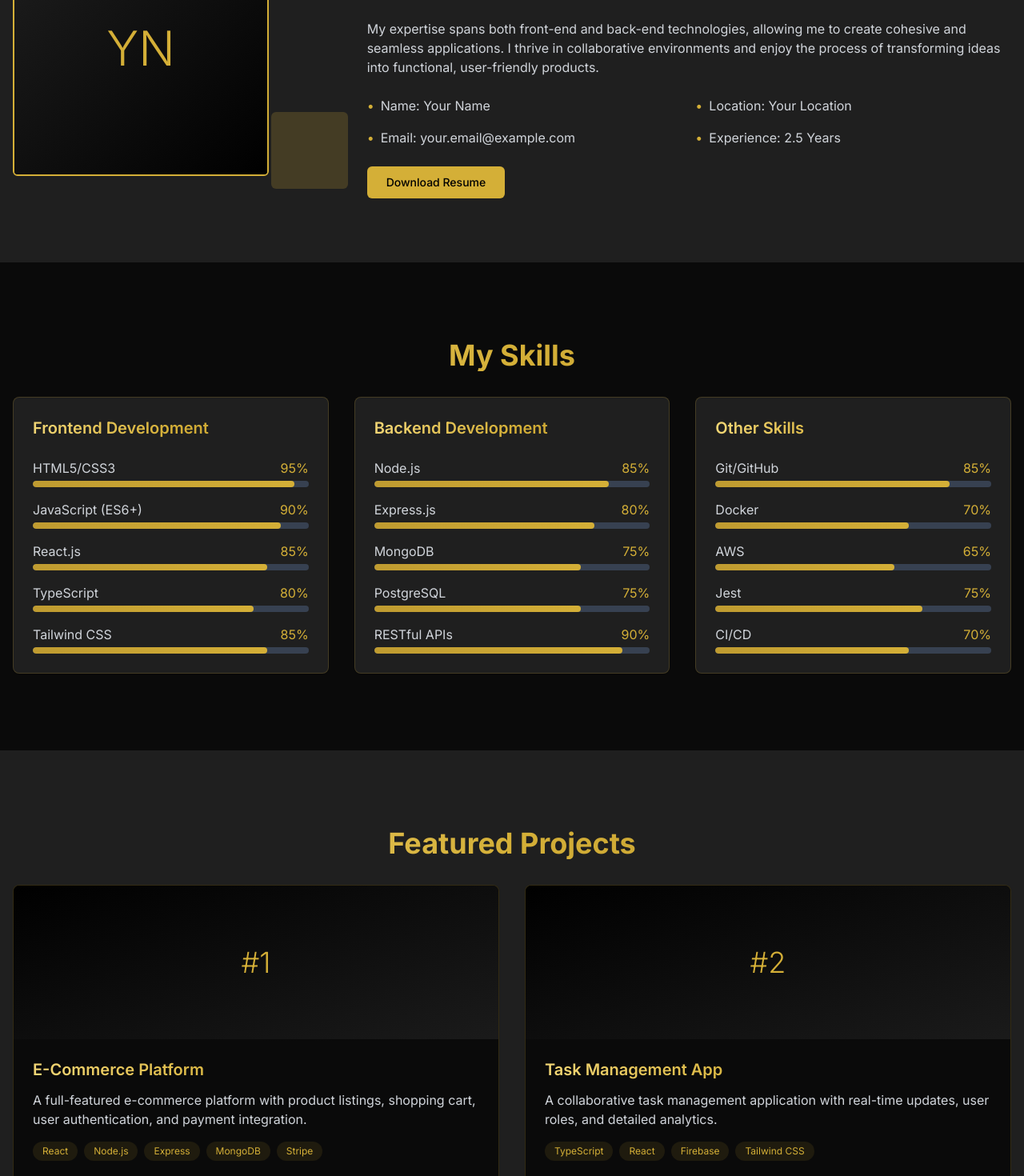
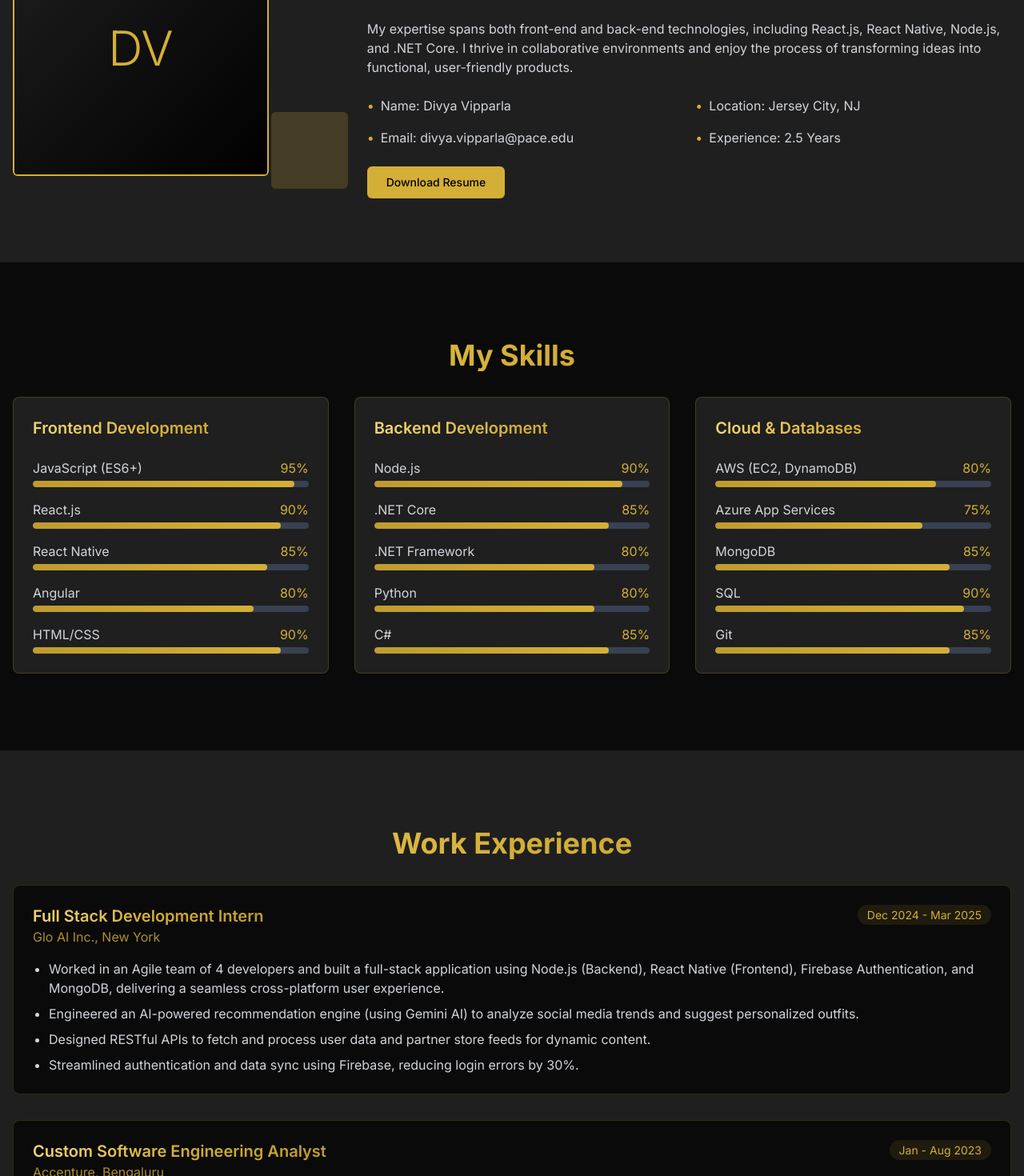
Before and after one commit to DivyaVipparla911/portfolio, a React (Vite) app: page / in a window 1280 px wide. Shown: the part 1080-2550 px from the top of the page at 80% size. Built offline with nearby package versions, Linux system fonts and the light colour scheme.

Commit message:
Add user data to portfolio
Incorporate user's education, skills, experience, and projects into the portfolio.

```diff
--- a/src/components/AboutSection.tsx
+++ b/src/components/AboutSection.tsx
@@ -13,7 +13,7 @@ const AboutSection = () => {
                 <div className="w-full h-full bg-gradient-to-br from-secondary to-black">
                   {/* Replace with your actual profile photo */}
                   <div className="w-full h-full flex items-center justify-center text-gold">
-                    <span className="text-6xl font-light">YN</span>
+                    <span className="text-6xl font-light">DV</span>
                   </div>
                 </div>
               </div>
@@ -25,23 +25,25 @@ const AboutSection = () => {
               <span className="gold-gradient-text">Full Stack Developer</span> with a passion for creating elegant solutions
             </h3>
             <p className="text-gray-300">
-              I am a dedicated full stack developer with 2.5 years of professional experience designing and building web applications. My journey in software development began with a fascination for creating digital solutions that solve real-world problems.
+              I am a dedicated full stack developer with 2.5 years of professional experience designing and building web applications.
+              Currently pursuing my Master of Science in Computer Science at Pace University with a GPA of 3.93, and expected to graduate in May 2025.
             </p>
             <p className="text-gray-300">
-              My expertise spans both front-end and back-end technologies, allowing me to create cohesive and seamless applications. I thrive in collaborative environments and enjoy the process of transforming ideas into functional, user-friendly products.
+              My expertise spans both front-end and back-end technologies, including React.js, React Native, Node.js, and .NET Core.
+              I thrive in collaborative environments and enjoy the process of transforming ideas into functional, user-friendly products.
             </p>
             <div className="grid grid-cols-1 md:grid-cols-2 gap-4 mt-6">
               <div className="flex items-center gap-2">
                 <span className="text-gold">•</span>
-                <span className="text-gray-300">Name: Your Name</span>
+                <span className="text-gray-300">Name: Divya Vipparla</span>
               </div>
               <div className="flex items-center gap-2">
                 <span className="text-gold">•</span>
-                <span className="text-gray-300">Location: Your Location</span>
+                <span className="text-gray-300">Location: Jersey City, NJ</span>
               </div>
               <div className="flex items-center gap-2">
                 <span className="text-gold">•</span>
-                <span className="text-gray-300">Email: your.email@example.com</span>
+                <span className="text-gray-300">Email: divya.vipparla@pace.edu</span>
               </div>
               <div className="flex items-center gap-2">
                 <span className="text-gold">•</span>
--- a/src/components/ContactSection.tsx
+++ b/src/components/ContactSection.tsx
@@ -60,31 +60,28 @@ const ContactSection = () => {
                     <div className="w-10 h-10 rounded-full bg-gold/20 flex items-center justify-center text-gold">
                       📍
                     </div>
-                    <span>Your Location</span>
+                    <span>Jersey City, NJ</span>
                   </div>
                   <div className="flex items-center gap-3">
                     <div className="w-10 h-10 rounded-full bg-gold/20 flex items-center justify-center text-gold">
                       📧
                     </div>
-                    <span>your.email@example.com</span>
+                    <span>divya.vipparla@pace.edu</span>
                   </div>
                   <div className="flex items-center gap-3">
                     <div className="w-10 h-10 rounded-full bg-gold/20 flex items-center justify-center text-gold">
-                      📱
+                      🎓
                     </div>
-                    <span>+1 234 567 8900</span>
+                    <span>Pace University</span>
                   </div>
                 </div>
               </div>
               <div className="flex gap-4 pl-2">
-                <a href="#" className="w-10 h-10 rounded-full bg-gold/20 flex items-center justify-center text-gold hover:bg-gold/30 transition-colors">
+                <a href="https://github.com" className="w-10 h-10 rounded-full bg-gold/20 flex items-center justify-center text-gold hover:bg-gold/30 transition-colors">
                   GH
                 </a>
-                <a href="#" className="w-10 h-10 rounded-full bg-gold/20 flex items-center justify-center text-gold hover:bg-gold/30 transition-colors">
+                <a href="https://linkedin.com" className="w-10 h-10 rounded-full bg-gold/20 flex items-center justify-center text-gold hover:bg-gold/30 transition-colors">
                   LI
-                </a>
-                <a href="#" className="w-10 h-10 rounded-full bg-gold/20 flex items-center justify-center text-gold hover:bg-gold/30 transition-colors">
-                  TW
                 </a>
               </div>
             </div>
--- /dev/null
+++ b/src/components/ExperienceSection.tsx
@@ -0,0 +1,81 @@
+
+import { Card } from "@/components/ui/card";
+
+interface Experience {
+  title: string;
+  company: string;
+  period: string;
+  responsibilities: string[];
+}
+
+const ExperienceSection = () => {
+  const experiences: Experience[] = [
+    {
+      title: "Full Stack Development Intern",
+      company: "Glo AI Inc., New York",
+      period: "Dec 2024 - Mar 2025",
+      responsibilities: [
+        "Worked in an Agile team of 4 developers and built a full-stack application using Node.js (Backend), React Native (Frontend), Firebase Authentication, and MongoDB, delivering a seamless cross-platform user experience.",
+        "Engineered an AI-powered recommendation engine (using Gemini AI) to analyze social media trends and suggest personalized outfits.",
+        "Designed RESTful APIs to fetch and process user data and partner store feeds for dynamic content.",
+        "Streamlined authentication and data sync using Firebase, reducing login errors by 30%."
+      ]
+    },
+    {
+      title: "Custom Software Engineering Analyst",
+      company: "Accenture, Bengaluru",
+      period: "Jan - Aug 2023",
+      responsibilities: [
+        "Administered a diverse portfolio of 12 R&D applications deployed across Windows Server 2019, Azure App Services, and AWS EC2, implementing proactive server monitoring solutions.",
+        "Performed comprehensive database administration using Toad for Oracle, SQL Server Management Studio, and Oracle Enterprise Manager.",
+        "Developed responsive and interactive user interfaces with JavaScript, implementing the MVVM pattern with Knockout.js for dynamic data binding.",
+        "Engineered backend solutions using .NET Framework and .NET Core, implementing dependency injection patterns and RESTful API endpoints.",
+        "Maintained Linux-based clinical data application, implementing shell scripts for automated maintenance tasks."
+      ]
+    },
+    {
+      title: "Application Development Associate",
+      company: "Accenture, Chennai",
+      period: "Aug 2021 - Dec 2022",
+      responsibilities: [
+        "Developed a full-stack web application using .NET Core for backend services and Angular for the frontend, deployed on AWS EC2 instances.",
+        "Implemented RESTful APIs with C# and Entity Framework Core, incorporating dependency injection, middleware pipelines, and JWT authentication.",
+        "Created a customer support portal featuring lazy-loaded modules, reactive forms with custom validators, and a real-time chat functionality, improving client satisfaction scores by 32%.",
+        "Optimized frontend performance through strategically implemented cookies, browser cache management, lazy loading, reducing page load times by 45%.",
+        "Orchestrated continuous deployment pipelines using Concourse CI, implementing automated build, test, and deployment workflows."
+      ]
+    }
+  ];
+
+  return (
+    <section id="experience" className="section bg-secondary">
+      <div className="container mx-auto px-4">
+        <h2 className="section-title text-center">Work Experience</h2>
+        <div className="space-y-8">
+          {experiences.map((exp, index) => (
+            <Card key={index} className="bg-background border border-gold/20 p-6 hover:border-gold/40 transition-all">
+              <div className="flex flex-col md:flex-row justify-between mb-4">
+                <div>
+                  <h3 className="text-xl font-semibold gold-gradient-text">{exp.title}</h3>
+                  <p className="text-gold/80">{exp.company}</p>
+                </div>
+                <div className="mt-2 md:mt-0">
+                  <span className="bg-gold/10 text-gold px-3 py-1 rounded-full text-sm">
+                    {exp.period}
+                  </span>
+                </div>
+              </div>
+              <ul className="list-disc pl-5 space-y-2 text-gray-300">
+                {exp.responsibilities.map((resp, idx) => (
+                  <li key={idx}>{resp}</li>
+                ))}
+              </ul>
+            </Card>
+          ))}
+        </div>
+      </div>
+    </section>
+  );
+};
+
+export default ExperienceSection;
--- a/src/components/Footer.tsx
+++ b/src/components/Footer.tsx
@@ -5,25 +5,23 @@ const Footer = () => {
       <div className="container mx-auto px-4">
         <div className="flex flex-col md:flex-row justify-between items-center">
           <div className="mb-4 md:mb-0">
-            <span className="text-xl font-bold gold-gradient-text">YourName</span>
+            <span className="text-xl font-bold gold-gradient-text">Divya Vipparla</span>
             <p className="text-gray-400 text-sm mt-2">© {new Date().getFullYear()} All Rights Reserved</p>
           </div>
           <div className="flex flex-col md:flex-row md:items-center gap-4 md:gap-8">
             <a href="#home" className="text-gray-300 hover:text-gold transition-colors">Home</a>
             <a href="#about" className="text-gray-300 hover:text-gold transition-colors">About</a>
             <a href="#skills" className="text-gray-300 hover:text-gold transition-colors">Skills</a>
+            <a href="#experience" className="text-gray-300 hover:text-gold transition-colors">Experience</a>
             <a href="#projects" className="text-gray-300 hover:text-gold transition-colors">Projects</a>
             <a href="#contact" className="text-gray-300 hover:text-gold transition-colors">Contact</a>
           </div>
           <div className="mt-6 md:mt-0 flex gap-4">
-            <a href="#" className="w-8 h-8 rounded-full bg-gold/20 flex items-center justify-center text-gold hover:bg-gold/30 transition-colors">
+            <a href="https://github.com" className="w-8 h-8 rounded-full bg-gold/20 flex items-center justify-center text-gold hover:bg-gold/30 transition-colors">
               GH
             </a>
-            <a href="#" className="w-8 h-8 rounded-full bg-gold/20 flex items-center justify-center text-gold hover:bg-gold/30 transition-colors">
+            <a href="https://linkedin.com" className="w-8 h-8 rounded-full bg-gold/20 flex items-center justify-center text-gold hover:bg-gold/30 transition-colors">
               LI
-            </a>
-            <a href="#" className="w-8 h-8 rounded-full bg-gold/20 flex items-center justify-center text-gold hover:bg-gold/30 transition-colors">
-              TW
             </a>
           </div>
         </div>
--- a/src/components/HeroSection.tsx
+++ b/src/components/HeroSection.tsx
@@ -19,14 +19,14 @@ const HeroSection = () => {
         <div className="max-w-3xl">
           <h2 className="text-gold text-lg md:text-xl mb-2">Hello, I'm</h2>
           <h1 className="text-4xl md:text-6xl font-bold mb-6">
-            <span className="gold-gradient-text">Your Name</span>
+            <span className="gold-gradient-text">Divya Vipparla</span>
           </h1>
           <div className="text-2xl md:text-3xl font-light mb-6 text-white">
             Full Stack Developer
             <div className="h-1 w-24 bg-gold my-6"></div>
           </div>
           <p className="text-gray-300 text-lg md:text-xl mb-8 max-w-2xl">
-            With 2.5 years of experience building robust and scalable web applications. I specialize in crafting seamless user experiences with modern technologies.
+            With 2.5 years of experience building robust and scalable web applications. I specialize in creating seamless user experiences with modern technologies like React.js, Node.js, and .NET Core.
           </p>
           <div className="flex flex-col sm:flex-row gap-4">
             <Button
--- a/src/components/ProjectsSection.tsx
+++ b/src/components/ProjectsSection.tsx
@@ -16,44 +16,43 @@ const ProjectsSection = () => {
   const projects: Project[] = [
     {
       id: 1,
-      title: "E-Commerce Platform",
-      description: "A full-featured e-commerce platform with product listings, shopping cart, user authentication, and payment integration.",
-      technologies: ["React", "Node.js", "Express", "MongoDB", "Stripe"],
+      title: "Election Automation Analysis",
+      description: "A Python project for election data analysis, using Pandas and NumPy to calculate total votes, county-wise turnout, identify the county with the highest turnout, and analyze candidate performance, with data visualization using Matplotlib.",
+      technologies: ["Python", "Pandas", "NumPy", "Matplotlib", "Data Analysis"],
       githubUrl: "#",
-      liveUrl: "#",
     },
     {
       id: 2,
-      title: "Task Management App",
-      description: "A collaborative task management application with real-time updates, user roles, and detailed analytics.",
-      technologies: ["TypeScript", "React", "Firebase", "Tailwind CSS"],
+      title: "Donation App",
+      description: "A donation app using React Native with Firebase for authentication and database management, allowing users to add items for donation, choose pickup or drop-off options, and view nearby donation events via Google Maps API.",
+      technologies: ["React Native", "JavaScript", "Cloud Firestore", "Google Maps API", "Firebase Auth"],
       githubUrl: "#",
       liveUrl: "#",
     },
     {
       id: 3,
-      title: "Social Media Dashboard",
-      description: "A comprehensive dashboard to manage and analyze social media accounts across different platforms.",
-      technologies: ["React", "Redux", "Node.js", "Chart.js", "OAuth"],
+      title: "Customer Support Portal",
+      description: "A full-stack web application using .NET Core and Angular, featuring lazy-loaded modules, reactive forms with custom validators, and real-time chat functionality, improving client satisfaction scores by 32%.",
+      technologies: ["Angular", ".NET Core", "Entity Framework Core", "AWS EC2", "JWT Authentication"],
       githubUrl: "#",
     },
     {
       id: 4,
-      title: "Real Estate Listing Portal",
-      description: "A property listing portal with advanced search, favorites, and virtual tour capabilities.",
-      technologies: ["React", "Next.js", "PostgreSQL", "Google Maps API"],
+      title: "AI-powered Fashion Recommendation",
+      description: "An AI-powered recommendation engine using Gemini AI to analyze social media trends and suggest personalized outfits, integrated with a mobile application.",
+      technologies: ["Node.js", "React Native", "MongoDB", "Firebase", "Gemini AI"],
       githubUrl: "#",
       liveUrl: "#",
     },
   ];
 
   return (
-    <section id="projects" className="section bg-secondary">
+    <section id="projects" className="section">
       <div className="container mx-auto px-4">
         <h2 className="section-title text-center">Featured Projects</h2>
         <div className="grid grid-cols-1 md:grid-cols-2 gap-8">
           {projects.map((project) => (
-            <Card key={project.id} className="bg-background border border-gold/20 overflow-hidden hover:border-gold/40 transition-all">
+            <Card key={project.id} className="bg-secondary border border-gold/20 overflow-hidden hover:border-gold/40 transition-all">
               <div className="h-48 bg-gradient-to-br from-black to-secondary/80 relative shimmer">
                 {project.imageUrl ? (
                   <img src={project.imageUrl} alt={project.title} className="w-full h-full object-cover" />
--- a/src/components/SkillsSection.tsx
+++ b/src/components/SkillsSection.tsx
@@ -8,27 +8,27 @@ interface Skill {
 
 const SkillsSection = () => {
   const frontendSkills: Skill[] = [
-    { name: "HTML5/CSS3", level: 95 },
-    { name: "JavaScript (ES6+)", level: 90 },
-    { name: "React.js", level: 85 },
-    { name: "TypeScript", level: 80 },
-    { name: "Tailwind CSS", level: 85 },
+    { name: "JavaScript (ES6+)", level: 95 },
+    { name: "React.js", level: 90 },
+    { name: "React Native", level: 85 },
+    { name: "Angular", level: 80 },
+    { name: "HTML/CSS", level: 90 },
   ];
 
   const backendSkills: Skill[] = [
-    { name: "Node.js", level: 85 },
-    { name: "Express.js", level: 80 },
-    { name: "MongoDB", level: 75 },
-    { name: "PostgreSQL", level: 75 },
-    { name: "RESTful APIs", level: 90 },
+    { name: "Node.js", level: 90 },
+    { name: ".NET Core", level: 85 },
+    { name: ".NET Framework", level: 80 },
+    { name: "Python", level: 80 },
+    { name: "C#", level: 85 },
   ];
 
   const otherSkills: Skill[] = [
-    { name: "Git/GitHub", level: 85 },
-    { name: "Docker", level: 70 },
-    { name: "AWS", level: 65 },
-    { name: "Jest", level: 75 },
-    { name: "CI/CD", level: 70 },
+    { name: "AWS (EC2, DynamoDB)", level: 80 },
+    { name: "Azure App Services", level: 75 },
+    { name: "MongoDB", level: 85 },
+    { name: "SQL", level: 90 },
+    { name: "Git", level: 85 },
   ];
 
   const SkillBar = ({ skill }: { skill: Skill }) => (
@@ -70,7 +70,7 @@ const SkillsSection = () => {
           </Card>
 
           <Card className="bg-secondary border border-gold/20 p-6 transition-all hover:border-gold/40">
-            <h3 className="text-xl font-semibold mb-6 gold-gradient-text">Other Skills</h3>
+            <h3 className="text-xl font-semibold mb-6 gold-gradient-text">Cloud & Databases</h3>
             <div className="space-y-4">
               {otherSkills.map((skill) => (
                 <SkillBar key={skill.name} skill={skill} />
--- a/src/pages/Index.tsx
+++ b/src/pages/Index.tsx
@@ -6,12 +6,14 @@ import SkillsSection from "@/components/SkillsSection";
 import ProjectsSection from "@/components/ProjectsSection";
 import ContactSection from "@/components/ContactSection";
 import Footer from "@/components/Footer";
+import ExperienceSection from "@/components/ExperienceSection";
 
 const Index = () => {
   const sections = [
     { id: "home", title: "Home" },
     { id: "about", title: "About" },
     { id: "skills", title: "Skills" },
+    { id: "experience", title: "Experience" },
     { id: "projects", title: "Projects" },
     { id: "contact", title: "Contact" },
   ];
@@ -22,6 +24,7 @@ const Index = () => {
       <HeroSection />
       <AboutSection />
       <SkillsSection />
+      <ExperienceSection />
       <ProjectsSection />
       <ContactSection />
       <Footer />
```
Also changed, not shown: src/components/Navbar.tsx (+36 -3 lines).
